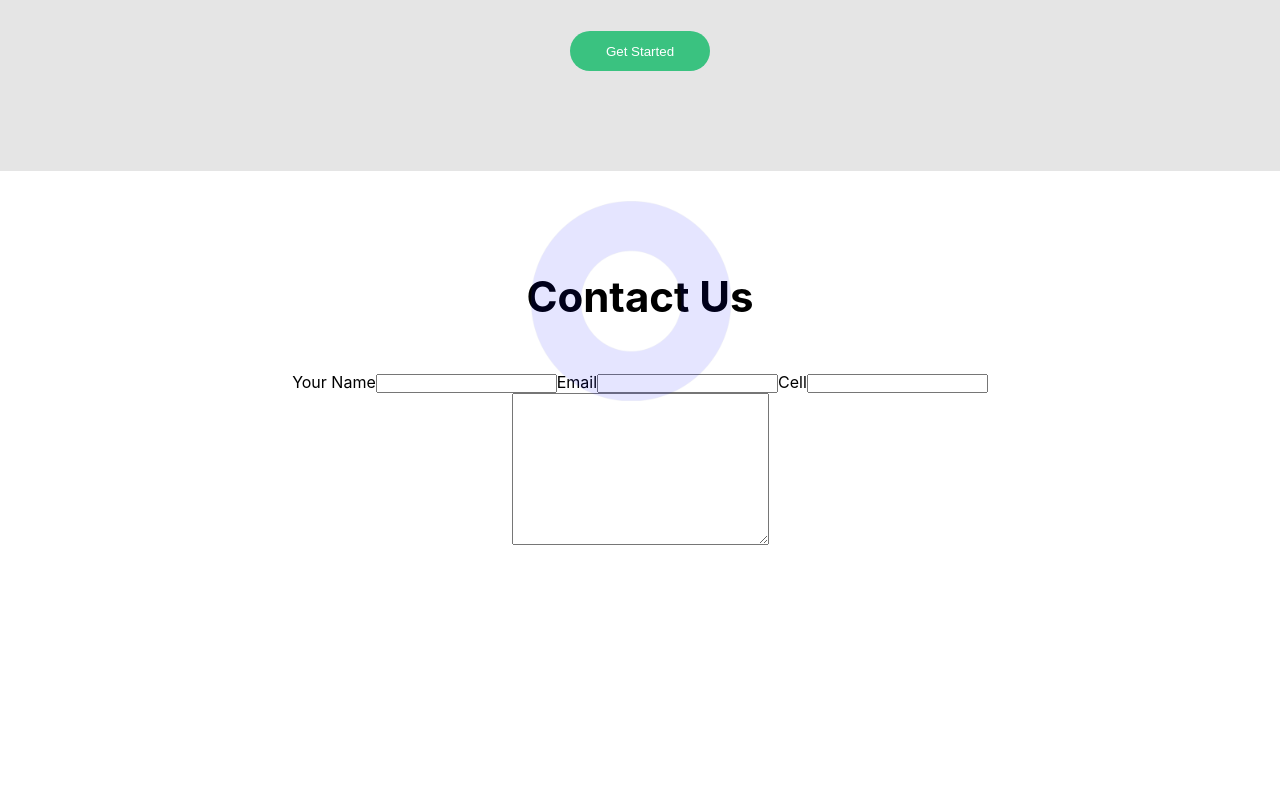
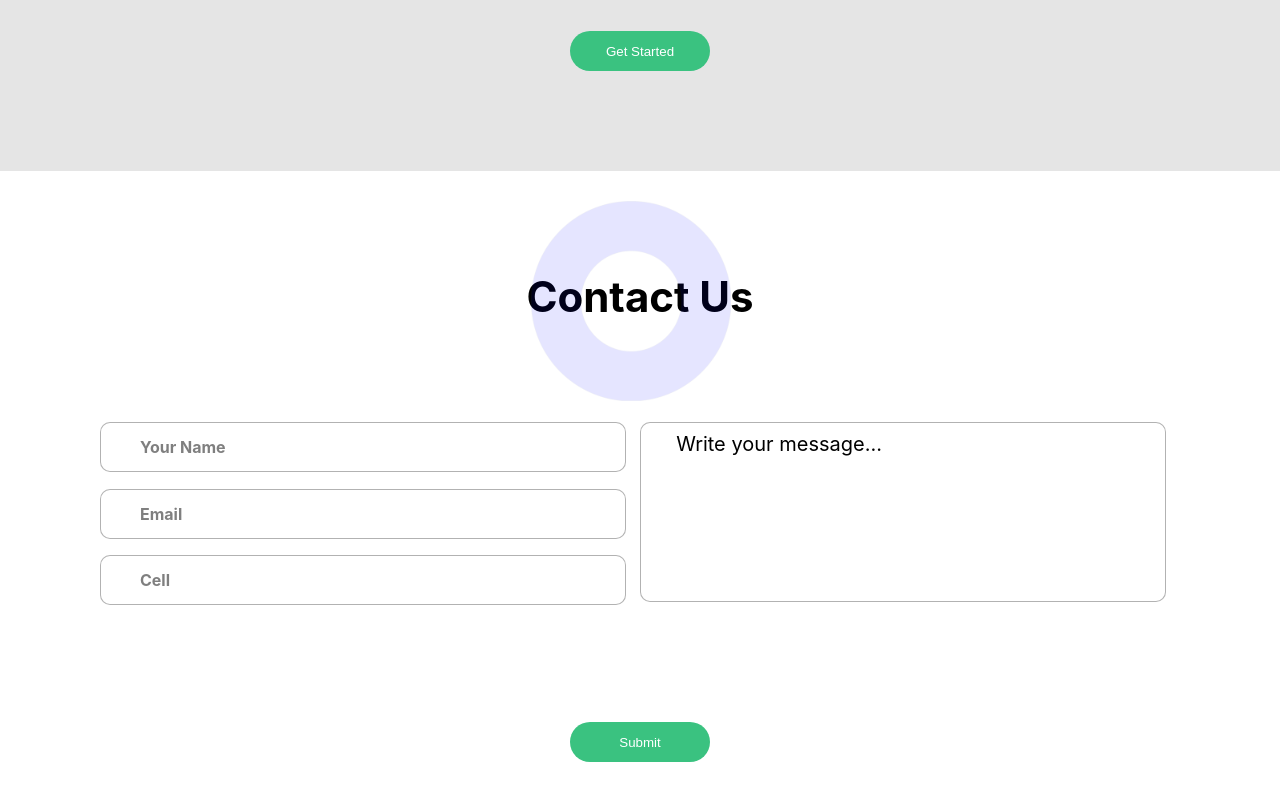
Before and after one commit to MuhammadBilal-arch/mpartial-theme, a React (Create React App) app: page / in a window 1280 px wide. Shown: the part 1070-1870 px from the top of the page. Before the commit the page ends 1719 px from the top, so only its background shows below. Built offline with nearby package versions, Linux system fonts and the light colour scheme.

Commit message:
Form Contact

```diff
--- a/src/components/Contact/Form.jsx
+++ b/src/components/Contact/Form.jsx
@@ -6,20 +6,28 @@ export const Form = () => {
     <div className={classes.FormSection}>
       <div className={classes.ChiwHeading}>Contact Us</div>
       <form>
-        <div>
-          <label htmlFor="name">Your Name</label>
-          <input type="text" id="name" />
+        <div className={classes.FormInputs}>
+          <div className={classes.Wrapper}>
+            <input type="text" id="name" />
+            <label htmlFor="name">Your Name</label>
+          </div>
 
-          <label htmlFor="email">Email</label>
-          <input type="text" id="email" />
+          <div className={classes.Wrapper}>
+            <input type="text" id="email" />
+            <label htmlFor="email">Email</label>
+          </div>
 
-          <label htmlFor="">Cell</label>
-          <input type="text" id="cell" />
+          <div className={classes.Wrapper}>
+            <input type="text" id="cell" />
+            <label htmlFor="">Cell</label>
+          </div>
         </div>
-        <div>
-          <textarea name="" id="" cols="30" rows="10"></textarea>
+        <div className={classes.FormTextArea}>
+          <textarea name="" id="textarea"></textarea>
+          <label htmlFor="textarea">Write your message...</label>
         </div>
       </form>
+      <button className = {classes.ChiWButton}>Submit</button>
     </div>
   );
 };
--- a/src/components/Contact/Form.module.css
+++ b/src/components/Contact/Form.module.css
@@ -1,34 +1,125 @@
-.FormSection{
-    /* background-color: red; */
-    width:100%;
+.FormSection {
+  width: 100%;
   z-index: 3;
-    padding:100px 100px;
+  padding: 100px 100px;
   text-align: center;
 }
 
-.ChiwHeading{
+.ChiwHeading {
   position: relative;
   width: 100%;
   height: 100%;
-    left:0;
+  left: 0;
   top: 0;
-    font-size:42px;
+  font-size: 42px;
   font-weight: bold;
   z-index: 1;
-    margin-bottom:50px;
+  margin-bottom: 50px;
 }
 
-.ChiwHeading:before{
-    content: '';
+.ChiwHeading:before {
+  content: "";
   position: absolute;
   width: 200px;
   height: 200px;
   opacity: 0.1;
-    margin:auto;
-    margin-top:-70px;
-    margin-left:5px;
-    background-image: url('./Blue_circle.png');
+  margin: auto;
+  margin-top: -70px;
+  margin-left: 5px;
+  background-image: url("./Blue_circle.png");
   background-position: center;
   background-size: contain;
   z-index: 100%;
 }
+
+.FormSection form {
+  display: flex;
+  justify-content: space-between;
+  padding: 50px 0px;
+  width: 100%;
+  height: 100%;
+}
+
+.FormInputs {
+  display: flex;
+  justify-content: space-between;
+  flex-direction: column;
+  width: 95%;
+  height: 200px;
+  /* margin-bottom: 50px; */
+}
+
+.FormInputs label {
+  display: flex;
+  justify-content: space-between;
+  flex-direction: column;
+  text-align: left;
+  color: rgba(0, 0, 0, 0.5);
+  margin-top: -35px;
+  margin-left: 40px;
+  font-weight: bold;
+  width: 100px;
+  background-color: white;
+  transition: 0.5s;
+}
+
+.FormInputs input:focus + label {
+  margin-top: -60px;
+  margin-left: 30px;
+  font-size: 12px;
+}
+
+.Wrapper {
+  height: 100%;
+}
+
+.FormInputs input {
+  width: 100%;
+  border-radius: 10px;
+  outline: none;
+  height: 50px;
+  padding: 0px 40px;
+  border: 1px solid rgba(0, 0, 0, 0.3);
+}
+
+.FormTextArea {
+  position: relative;
+  width: 100%;
+  height: 100%;
+}
+
+.FormTextArea textarea {
+  border-radius: 10px;
+  outline: none;
+  width: 95%;
+  border: 1px solid rgba(0, 0, 0, 0.3);
+  height: 180px;
+  resize: none;
+}
+
+.FormTextArea label{
+  position: absolute;
+  left: 50px;
+  top: 10px;
+ font-size: 20px;
+}
+
+.ChiWButton{
+  margin-top: 50px;
+  border-radius: 20px;
+  background-color:  #3AC280;
+  outline: none;
+  border: none;
+  color: white;
+  width: 140px;
+  height: 40px;
+  text-align: center;
+  transition: 0.5s;
+}
+
+@media only screen and (max-width: 1050px) {
+  .FormSection form {
+    justify-content: center;
+    flex-wrap: wrap;
+  }
+}
```
Also changed, not shown: 1 other file (tests, documents, lock files or other folders). Lines whose indentation alone changed are shown as unchanged.
